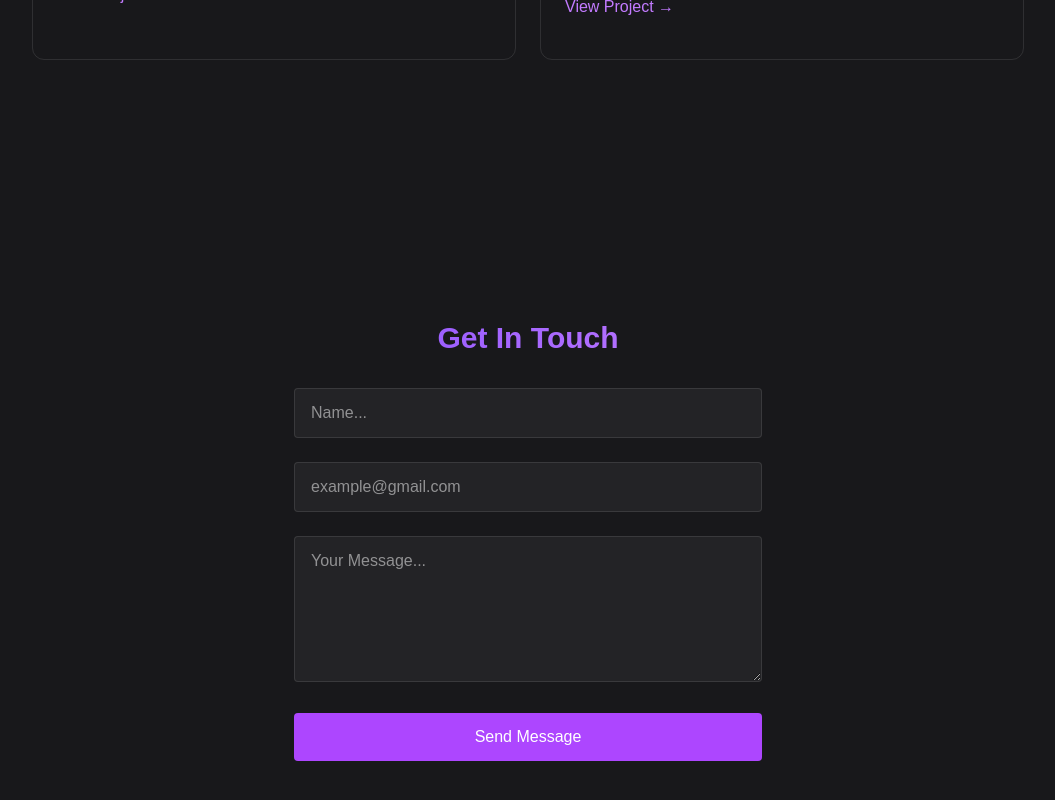
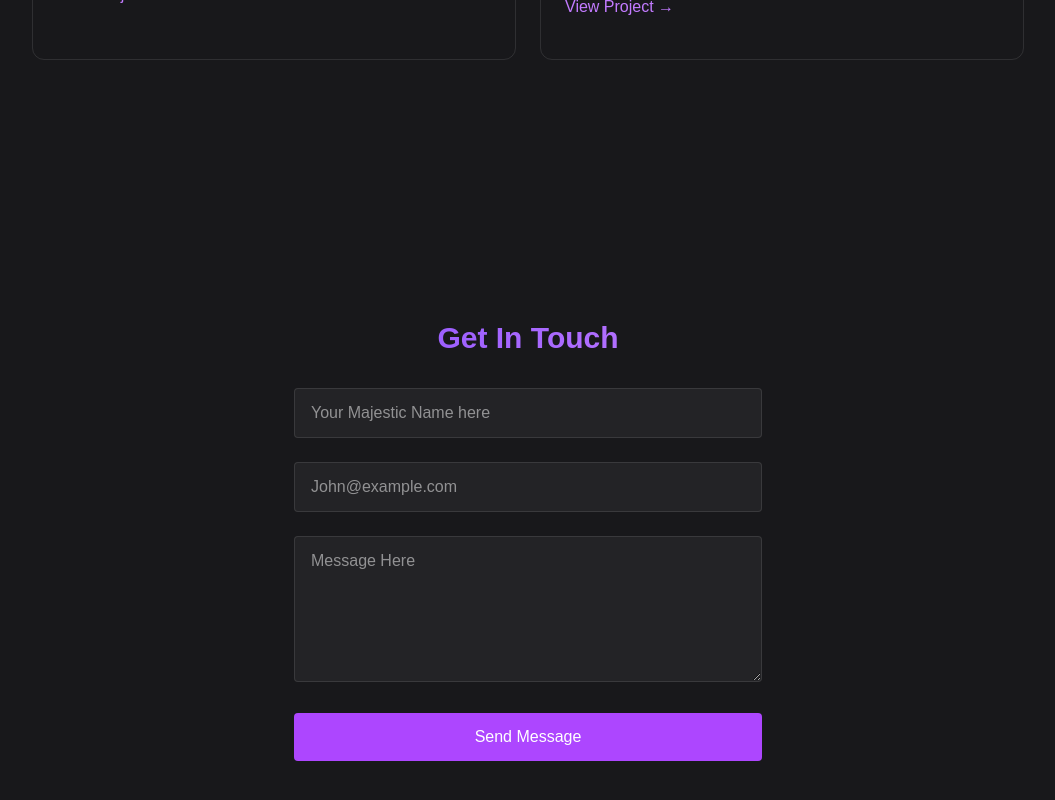
Before and after one commit to Gerandy/ahjin, a React app: page / in a window 1280 px wide. Shown: the part 6764-7564 px from the top of the page, without its empty margins (112-1167 px from the left). Built offline with nearby package versions, Linux system fonts and the light colour scheme; the HTML template or start-up script is replaced by a standard one.

Commit message:
placeholder changed

```diff
--- a/src/components/sections/Contact.jsx
+++ b/src/components/sections/Contact.jsx
@@ -45,7 +45,7 @@ export const Contact = () => {
                 required
                 value={formData.name}
                 className="w-full bg-white/5 border border-white/10 rounded px-4 py-3 text-white transition focus:outline-none focus:border-blue-500 focus:bg-blue-500/5"
-                placeholder="Name..."
+                placeholder="Your Majestic Name here"
                 onChange={(e) =>
                   setFormData({ ...formData, name: e.target.value })
                 }
@@ -60,7 +60,7 @@ export const Contact = () => {
                 required
                 value={formData.email}
                 className="w-full bg-white/5 border border-white/10 rounded px-4 py-3 text-white transition focus:outline-none focus:border-blue-500 focus:bg-blue-500/5"
-                placeholder="example@gmail.com"
+                placeholder="John@example.com"
                 onChange={(e) =>
                   setFormData({ ...formData, email: e.target.value })
                 }
@@ -75,7 +75,7 @@ export const Contact = () => {
                 rows={5}
                 value={formData.message}
                 className="w-full bg-white/5 border border-white/10 rounded px-4 py-3 text-white transition focus:outline-none focus:border-blue-500 focus:bg-blue-500/5"
-                placeholder="Your Message..."
+                placeholder="Message Here"
                 onChange={(e) =>
                   setFormData({ ...formData, message: e.target.value })
                 }
```
